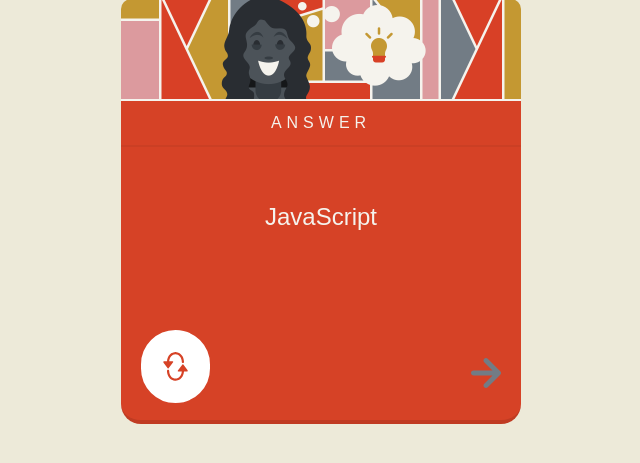
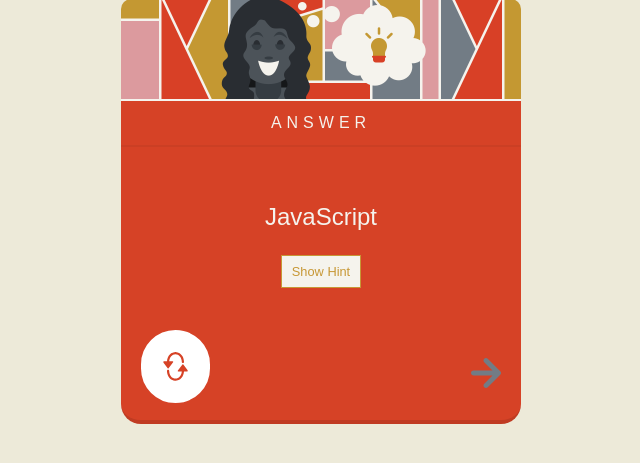
Before and after one commit to papageg/flashcards, a Node server app: page /cards/0?side=answer in a window 1280 px wide. Shown: the part 241-704 px from the top of the page, without its empty margins (319-959 px from the left). Run offline with Node 20, Linux system fonts and the light colour scheme; the visitor is signed in with stand-in values (Sample User, id 1).

Commit message:
got it
got it

```diff
--- a/app.js
+++ b/app.js
@@ -7,7 +7,6 @@ const app = express();
 app.use(bodyParser.urlencoded({ extended: false}));
 app.use(cookieParser());
 app.use('/static', express.static('public'));
-
 app.set('view engine', 'pug');
 
 const mainRoutes = require('./routes');
--- a/public/stylesheets/style.css
+++ b/public/stylesheets/style.css
@@ -53,6 +53,10 @@ input {
 
 
 /* Buttons */
+.buttonA {
+  text-align: center;
+
+}
 .button-primary-small {
   margin-top: 50px;
   background-color: #fff;
--- a/views/card.pug
+++ b/views/card.pug
@@ -7,13 +7,13 @@ block card
       h1.card-title= side
       #content
         h2= text
-          if hint
-           p.hint
-             i= hint
+        if hint
+          p.hint
+            i= hint
       .card-flip-wrap
         a(href=`${id}?side=${sideToShow}`)
           img.card-flip(src='/static/img/flip.svg')
       .card-next
         a(href='/cards')
           img(src='/static/img/next.svg')
-    script(href='/static/js/app.js')
+    script(src='/static/js/app.js')
```
Also changed, not shown: public/js/app.js (added).
